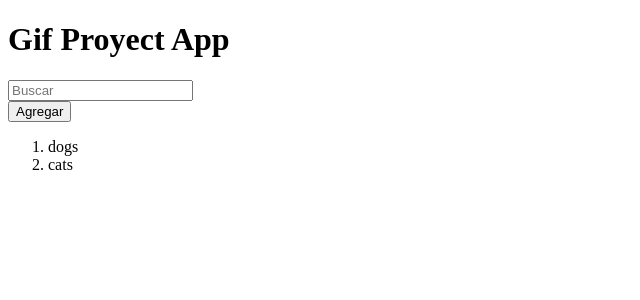
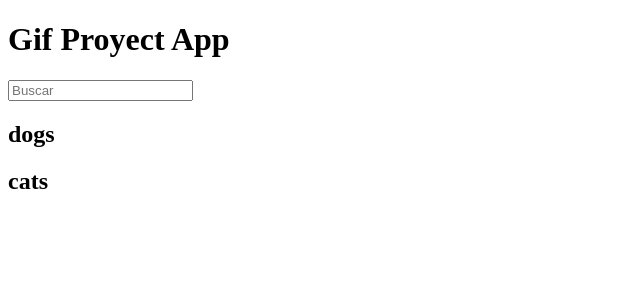
Before and after one commit to jcarlosj/React-Devtalles-Gif-Project-Unit-Testing-11-2022, a React (Vite) app: page / in a window 1280 px wide. Shown: the top 300 px of the page, without its empty margins (0-640 px from the left). Built offline with nearby package versions, Linux system fonts and the light colour scheme.

Commit message:
[+] <GifGrid>: Listar categorias

```diff
--- a/src/App.jsx
+++ b/src/App.jsx
@@ -1,6 +1,7 @@
 import { useState } from 'react';
 
 import { AddCategory } from './components/AddCategory';
+import { GifGrid } from './components/GifGrid';
 
 
 const initialState = [ 'dogs', 'cats' ];
@@ -32,12 +33,15 @@ const App = () => {
                 // setCategories={ setCategories }
                 onNewValue={ event => handleAddNewCategory( event )  }
             />
-            <button onClick={ handleAddNewCategory }>Agregar</button>
 
             {/* Listado de gif */}
-            <ol>
-                {   categories.map( ( category, index ) => <li key={ index }>{ category }</li> ) }
-            </ol>
+            {   categories.map( ( category, index ) => (
+                    <GifGrid
+                        key={ category }
+                        title={ category }
+                    />
+                ))
+            }
         </>
     )
 }
--- /dev/null
+++ b/src/components/GifGrid.jsx
@@ -0,0 +1,7 @@
+export const GifGrid = ({ title }) => {
+    return (
+        <>
+            <h2>{ title }</h2>
+        </>
+    )
+}
```
